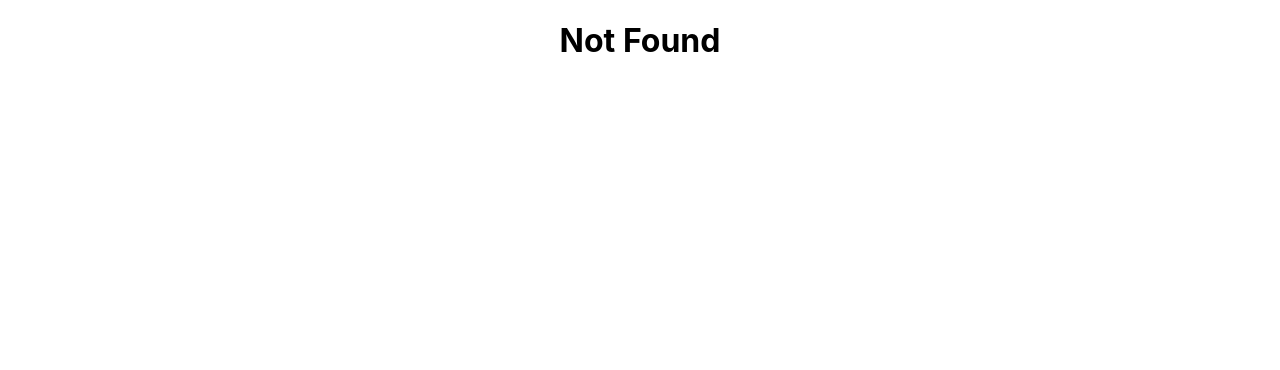
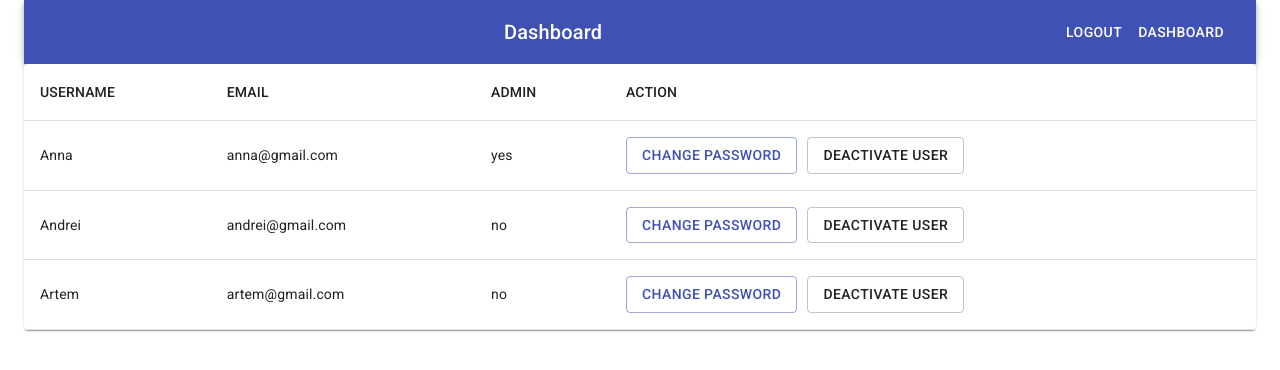
Before and after one commit to kohanaya/one-internship-web, a React (Create React App) app: page /admin in a window 1280 px wide. Shown: the top 370 px of the page. Built offline with nearby package versions, Linux system fonts and the light colour scheme.

Commit message:
created Adimn pade

```diff
--- a/package.json
+++ b/package.json
@@ -38,5 +38,8 @@
       "last 1 firefox version",
       "last 1 safari version"
     ]
+  },
+  "devDependencies": {
+    "@material-ui/data-grid": "^4.0.0-alpha.37"
   }
 }
--- a/src/App.js
+++ b/src/App.js
@@ -6,6 +6,7 @@ import SignUp from "./components/SignUp";
 import NotFound from "./components/NotFound";
 import Dashboard from "./components/Dashboard";
 import EditNote from "./components/EditNoteModal";
+import AdminPage from "./components/AdminPage";
 
 function App() {
     return (
@@ -15,6 +16,7 @@ function App() {
                 <Route path='/signup' component={SignUp}/>
                 <Route path='/dashboard' component={Dashboard}/>
                 <Route path='/edit' component={EditNote}/>
+                <Route path='/admin' component={AdminPage}/>
                 <Route component={NotFound}/>
             </Switch>
         </div>
--- /dev/null
+++ b/src/components/AdminPage.js
@@ -0,0 +1,91 @@
+import React from 'react';
+import { makeStyles } from '@material-ui/core/styles';
+import Table from '@material-ui/core/Table';
+import TableBody from '@material-ui/core/TableBody';
+import TableCell from '@material-ui/core/TableCell';
+import TableContainer from '@material-ui/core/TableContainer';
+import TableHead from '@material-ui/core/TableHead';
+import TableRow from '@material-ui/core/TableRow';
+import Paper from '@material-ui/core/Paper';
+import Container from "@material-ui/core/Container";
+import {AppBar} from "@material-ui/core";
+import Typography from "@material-ui/core/Typography";
+import Toolbar from "@material-ui/core/Toolbar";
+import Button from "@material-ui/core/Button";
+import {Link} from "react-router-dom";
+
+const useStyles = makeStyles({
+    table: {
+        minWidth: 650,
+    },
+    title: {
+        flexGrow: 1,
+    },
+});
+
+function createData(username, email, admin, action) {
+    return {username, email, admin, action};
+}
+
+const rows = [
+    createData('Anna', 'anna@gmail.com', 'yes', 'change password'),
+    createData('Andrei', 'andrei@gmail.com','no', 'change password'),
+    createData('Artem', 'artem@gmail.com', 'no', 'change password'),
+];
+
+export default function AdminPage() {
+    const classes = useStyles();
+
+    return (
+        <Container fixed>
+            <AppBar position="static">
+                <Toolbar>
+                    <Typography variant="h6" className={classes.title}>
+                        Dashboard
+                    </Typography>
+                    <Button color="inherit" component={Link} to={'/'}>
+                        Logout
+                    </Button>
+                    <Button color="inherit" component={Link} to={'/dashboard'}>
+                        Dashboard
+                    </Button>
+                </Toolbar>
+            </AppBar>
+
+
+
+            <TableContainer component={Paper}>
+                <Table className={classes.table} aria-label="simple table">
+                    <TableHead>
+                        <TableRow>
+                            <TableCell>USERNAME</TableCell>
+                            <TableCell align="left">EMAIL</TableCell>
+                            <TableCell align="left">ADMIN</TableCell>
+                            <TableCell align="left">ACTION</TableCell>
+                        </TableRow>
+                    </TableHead>
+                    <TableBody>
+                        {rows.map((row) => (
+                            <TableRow key={row.username}>
+                                <TableCell component="th" scope="row">
+                                    {row.username}
+                                </TableCell>
+                                <TableCell align="left">{row.email}</TableCell>
+                                <TableCell align="left">{row.admin}</TableCell>
+                                <TableCell align="left">
+                                    <Button variant="outlined" color="primary" style={ {marginRight: '10px'} }>
+                                        Change password
+                                    </Button>
+                                    <Button variant="outlined">
+                                        Deactivate user
+                                    </Button>
+                                </TableCell>
+
+                            </TableRow>
+                        ))}
+                    </TableBody>
+                </Table>
+            </TableContainer>
+        </Container>
+    );
+}
--- a/src/components/Dashboard.js
+++ b/src/components/Dashboard.js
@@ -106,13 +106,16 @@ function Dashboard() {
                     <Button color="inherit" component={Link} to={'/'}>
                         Logout
                     </Button>
+                    <Button color="inherit" component={Link} to={'/admin'}>
+                        ADMIN
+                    </Button>
                 </Toolbar>
             </AppBar>
 
             <Grid container spacing={4}>
                 <Grid item xs={6} md={8}>
 
-                    <Typography variant="h6" className={classes.title}>
+                    <Typography variant="h6" className={classes.title} style={ {marginTop: '20px'}}>
                         My Notes:
                     </Typography>
 
@@ -178,8 +181,8 @@ function Dashboard() {
                 </Grid>
             </Grid>
 
-            <Box mt={3}>
-                <Button variant="contained">
+            <Box mt={6}>
+                <Button variant="contained" style={ { marginRight: '10px'}}>
                     Previous Page
                 </Button>
                 <Button variant="contained"
```
Also changed, not shown: src/components/SignIn.js (+5 -7 lines), src/components/SignUp.js (+7 -7 lines), 1 other file (tests, documents, lock files or other folders).
